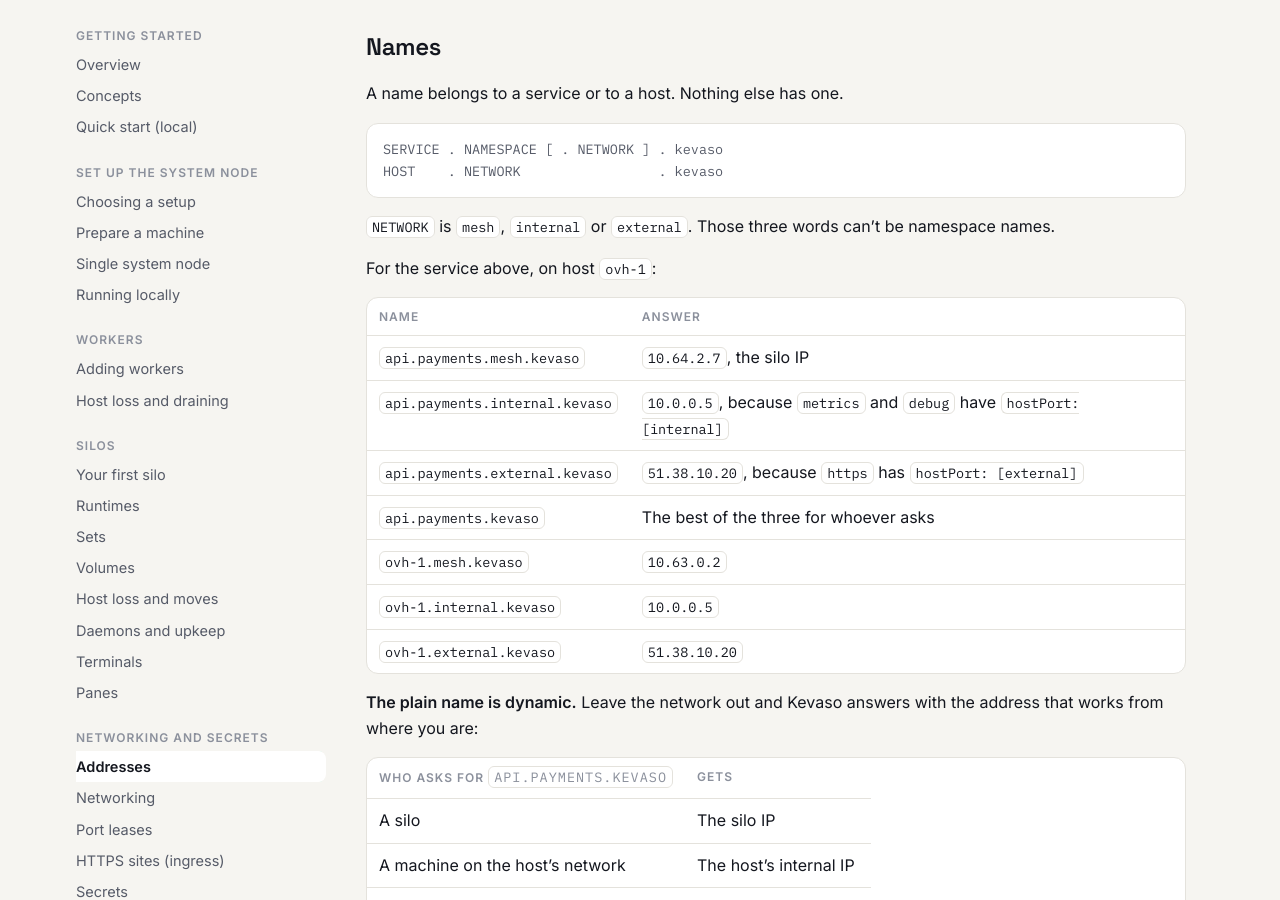
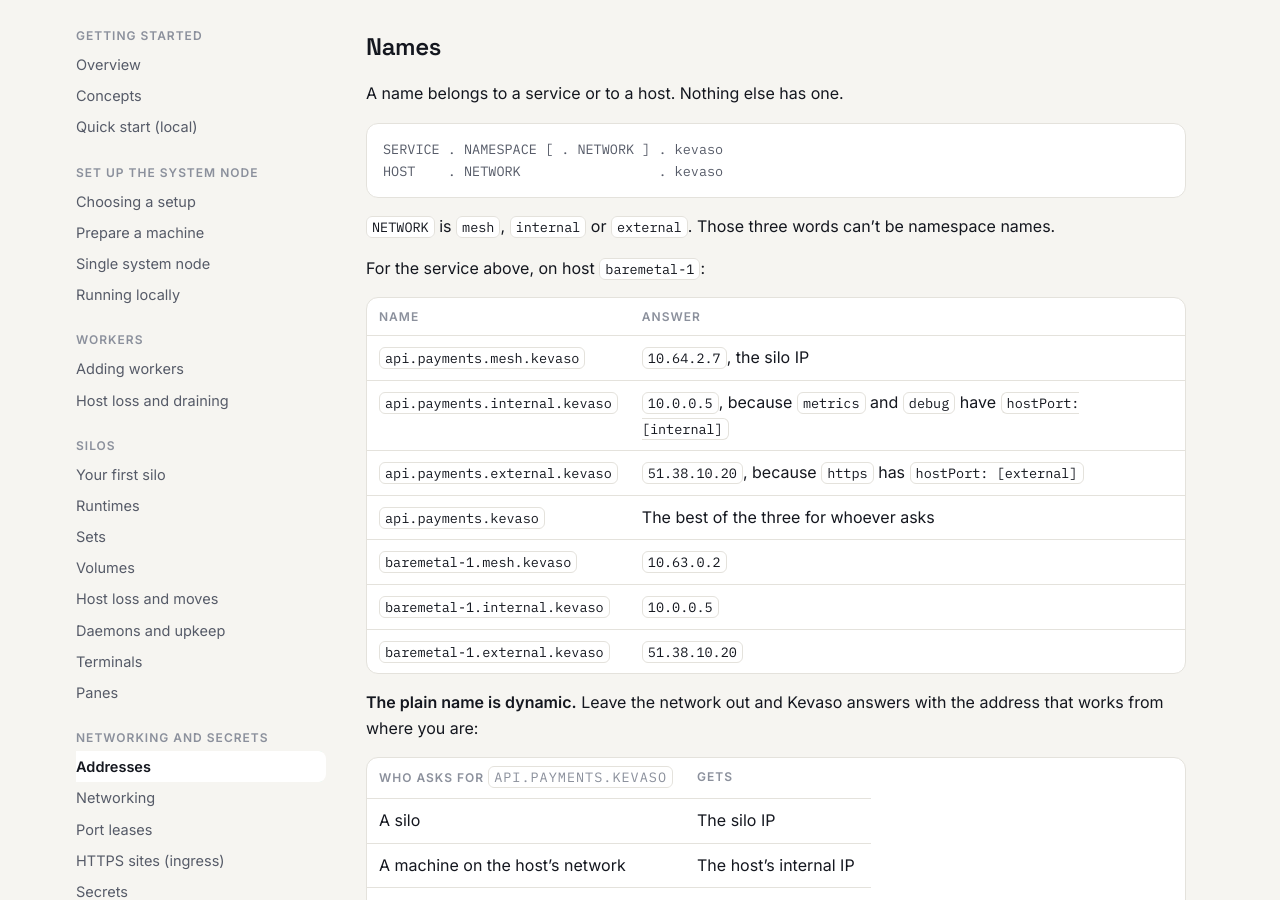
Before and after one commit to dlebee/kevaso-docs, a Jekyll site: the page built from networking/model.md, in a window 1280 px wide and 900 px high, scrolled down 4996 px. Built offline with Jekyll 4.4.1, drawn with Linux system fonts in a browser that asks for light colours.

Commit message:
Docs: example hosts are baremetal-N, not a provider's name
Co-Authored-By: Claude <noreply@anthropic.com>
Signed-off-by: David Lebee <david@lebee.info>

````diff
--- a/networking/model.md
+++ b/networking/model.md
@@ -31,7 +31,7 @@ A host has at least one of internal and external:
 
 ```yaml
 kind: Host
-metadata: { name: ovh-1 }
+metadata: { name: baremetal-1 }
 spec:
   internalIP: 10.0.0.5
   externalIP: 51.38.10.20
@@ -125,7 +125,7 @@ HOST    . NETWORK                 . kevaso
 
 `NETWORK` is `mesh`, `internal` or `external`. Those three words can't be namespace names.
 
-For the service above, on host `ovh-1`:
+For the service above, on host `baremetal-1`:
 
 | Name | Answer |
 |---|---|
@@ -133,9 +133,9 @@ For the service above, on host `ovh-1`:
 | `api.payments.internal.kevaso` | `10.0.0.5`, because `metrics` and `debug` have `hostPort: [internal]` |
 | `api.payments.external.kevaso` | `51.38.10.20`, because `https` has `hostPort: [external]` |
 | `api.payments.kevaso` | The best of the three for whoever asks |
-| `ovh-1.mesh.kevaso` | `10.63.0.2` |
-| `ovh-1.internal.kevaso` | `10.0.0.5` |
-| `ovh-1.external.kevaso` | `51.38.10.20` |
+| `baremetal-1.mesh.kevaso` | `10.63.0.2` |
+| `baremetal-1.internal.kevaso` | `10.0.0.5` |
+| `baremetal-1.external.kevaso` | `51.38.10.20` |
 
 **The plain name is dynamic.** Leave the network out and Kevaso answers with the address that works
 from where you are:
````
Also changed, not shown: assets/addresses-mixed-cluster.svg, assets/addresses.svg, assets/three-ways-in.svg.
